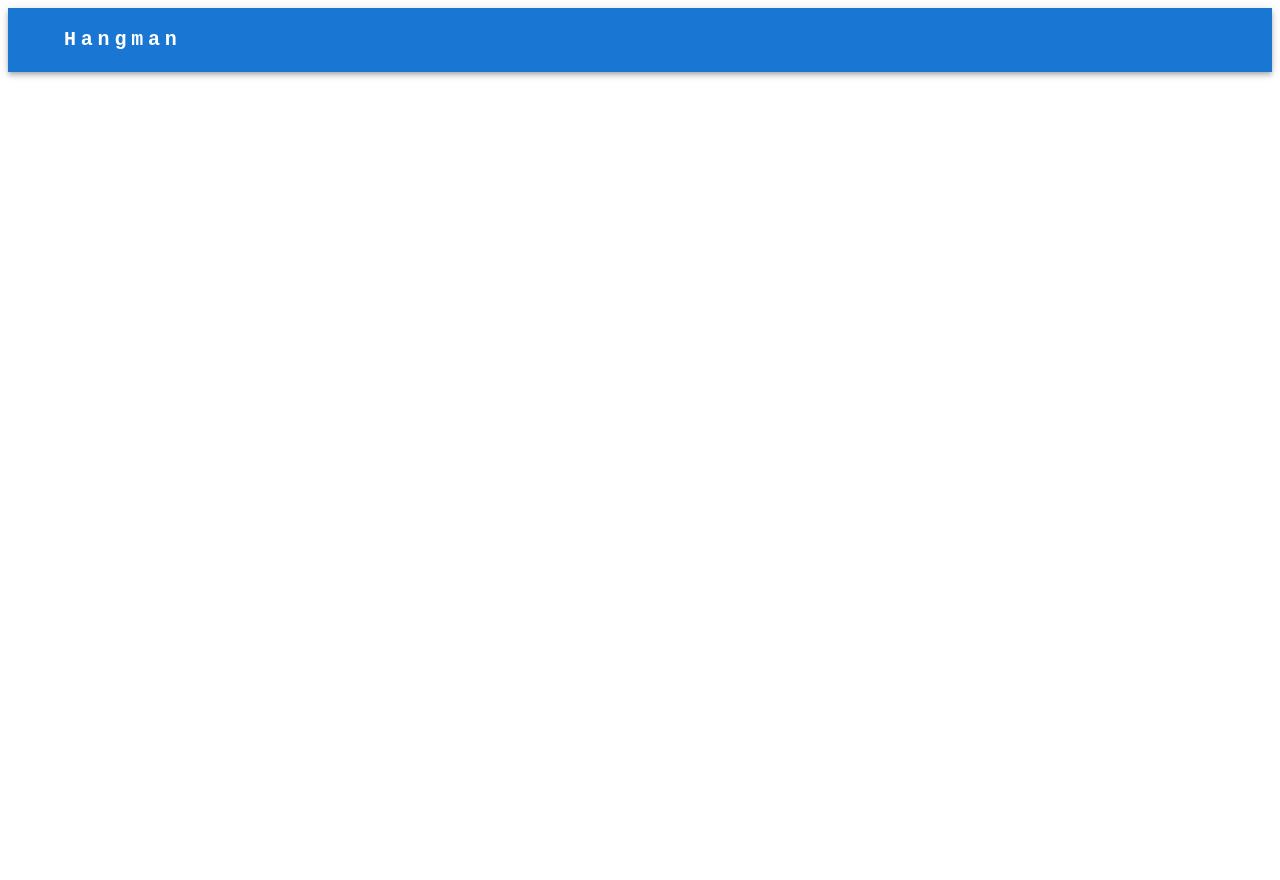
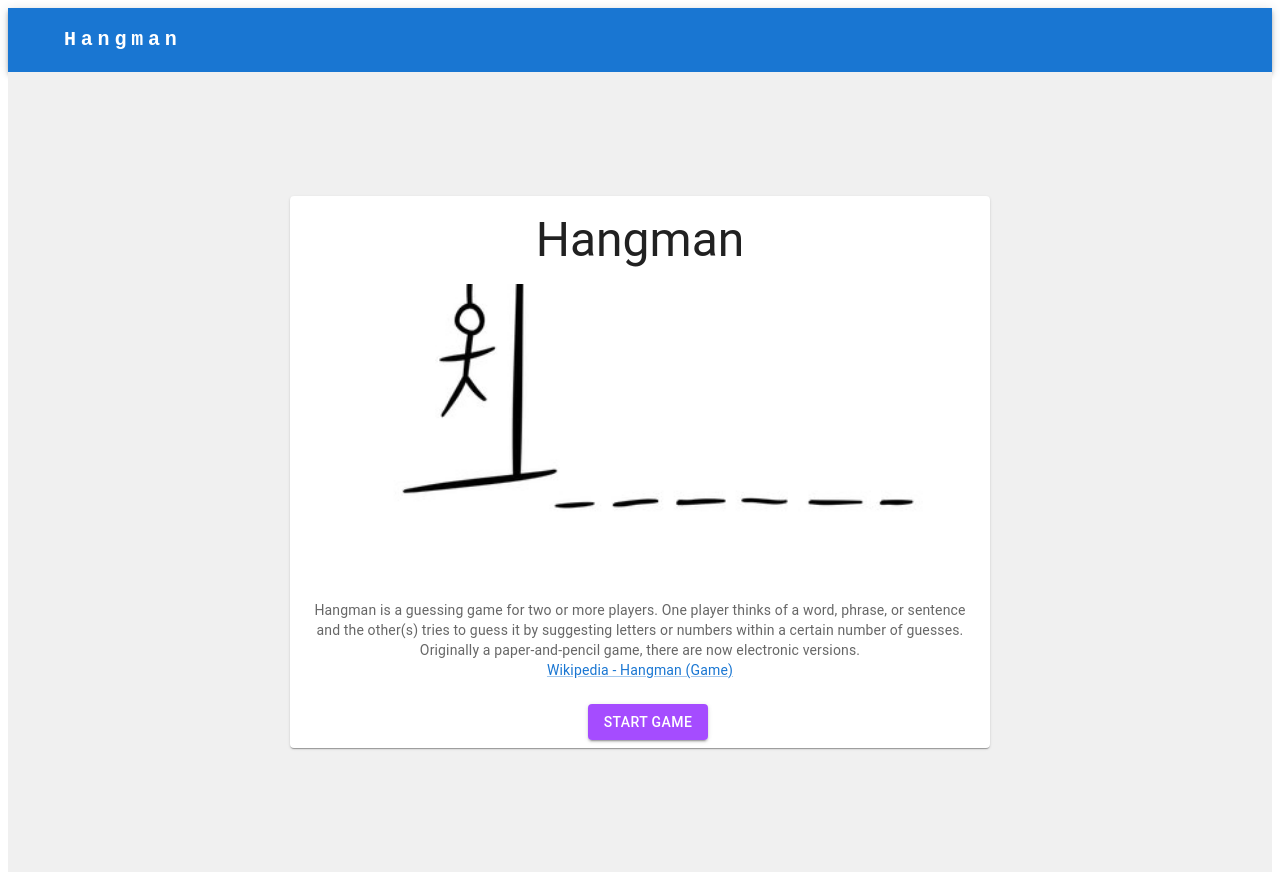
Before and after one commit to AshleyNDoerfler/CS494-Final-Project, a Next.js app: page / in a window 1280 px wide. Before the commit the page ends 800 px from the top, so only its background shows below. Built offline with nearby package versions, Linux system fonts and the light colour scheme.

Commit message:
Setup home page

```diff
--- /dev/null
+++ b/src/app/components/gameTitle.tsx
@@ -0,0 +1,85 @@
+'use client';
+import Link from 'next/link';
+import { Link as MuiLink } from '@mui/material';
+import { Card, Box, CardContent, Typography, Button, createTheme, ThemeProvider, alpha, getContrastRatio, CardHeader, CardMedia, CardActions } from '@mui/material'
+
+// Citation: https://mui.com/material-ui/customization/palette/#custom-colors
+declare module '@mui/material/styles' {
+    interface Palette {
+      violet: Palette['primary'];
+    }
+
+    interface PaletteOptions {
+      violet?: PaletteOptions['primary'];
+    }
+  }
+
+declare module '@mui/material/Button' {
+    interface ButtonPropsColorOverrides {
+      violet: true;
+    }
+  }
+
+  const violetBase = '#7F00FF';
+  const violetMain = alpha(violetBase, 0.7);
+
+const theme = createTheme({
+    palette: {
+      violet: {
+        main: violetMain,
+        light: alpha(violetBase, 0.5),
+        dark: alpha(violetBase, 0.9),
+        contrastText: getContrastRatio(violetMain, '#fff') > 4.5 ? '#fff' : '#111',
+      },
+    },
+  });
+
+export default function TitleScreen() {
+
+    return (
+        <ThemeProvider theme={theme}>
+            <Box
+                sx={{
+                display: 'flex',
+                justifyContent: 'center',
+                alignItems: 'center',
+                height: '100vh',
+                backgroundColor: '#f0f0f0',
+                }}
+            >
+                <Card sx={{
+                        maxWidth: 700,
+                        textAlign: 'center'
+                        }}>
+                    <CardHeader
+                        title={
+                            <Typography variant="h3" component="div">
+                            Hangman
+                            </Typography>
+                        }
+                    />
+                    <CardMedia
+                    component="img"
+                    height="300"
+                    image="/hangman.jpg"
+                    alt="Hangman image"
+                    />
+                    <CardContent>
+                        <Typography variant="body2" sx={{ color: 'text.secondary' }}>
+                            Hangman is a guessing game for two or more players. One player thinks of a word, phrase, or sentence and the other(s) tries to guess it by suggesting letters or numbers within a certain number of guesses. Originally a paper-and-pencil game, there are now electronic versions.
+                        </Typography>
+                        <Typography variant="body2" sx={{ color: 'text.secondary' }}>
+                            <MuiLink component={Link} href='https://en.wikipedia.org/wiki/Hangman_(game)' target="_blank" rel="noopener noreferrer">
+                                Wikipedia - Hangman (Game)
+                            </MuiLink>
+                        </Typography>
+                    </CardContent>
+                    <CardActions sx={{justifyContent: 'center', width: '100%'}}>
+                        <Button variant="contained" color='violet' href="/game">Start Game</Button>
+                        {/* Check if I can nav that way or if I have to use link */}
+                    </CardActions>
+                </Card>
+            </Box>
+        </ThemeProvider>
+    )
+}
--- a/src/app/page.tsx
+++ b/src/app/page.tsx
@@ -1,8 +1,11 @@
+'use client';
 
+import TitleScreen from "./components/gameTitle";
 
 export default function Home() {
   return (
     <div>
+      <TitleScreen />
     </div>
   );
 }
```
Also changed, not shown: public/hangman.jpg (added).
